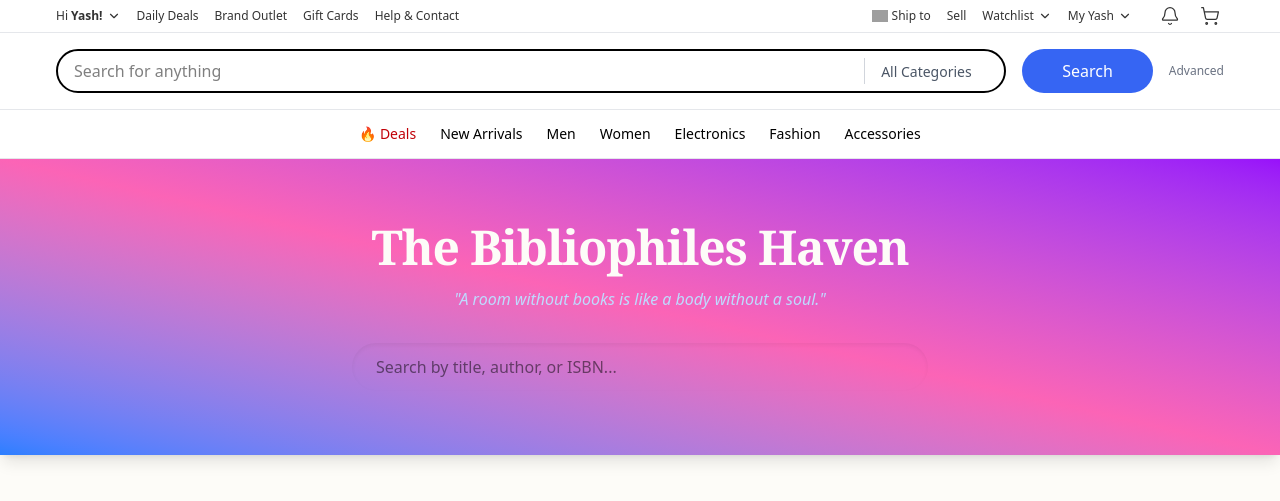
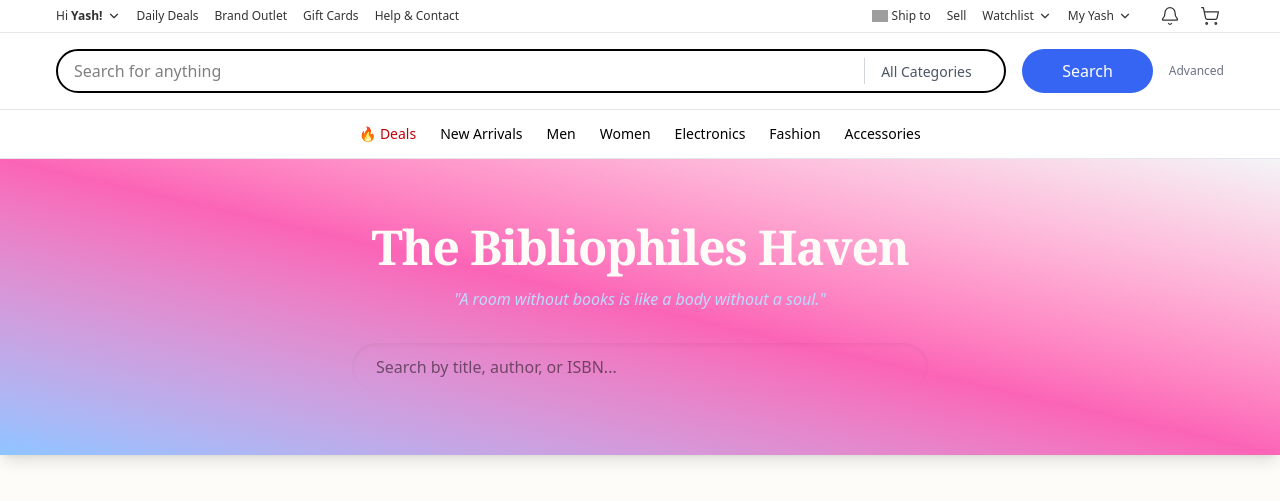
Before and after one commit to yasarahasini/Ecommerce-website, a Next.js app in the folder frontend/: page /books in a window 1280 px wide. Shown: the top 501 px of the page. Built offline with nearby package versions, Linux system fonts and the light colour scheme; grey boxes are pictures that could not be loaded.

Commit message:
update pages

```diff
--- a/frontend/app/(user)/books/page.tsx
+++ b/frontend/app/(user)/books/page.tsx
@@ -70,7 +70,7 @@ const BooksPage: React.FC = () => {
   return (
     <div className="min-h-screen bg-[#fdfcf8] text-[#1a1a1a]">
 
-      <header className="bg-gradient-to-tr from-blue-500 via-pink-400 to-purple-600 text-[#fdfcf8] py-16 px-6 shadow-lg">
+      <header className="bg-gradient-to-tr from-blue-300 via-pink-400 to-gray-100 text-[#fdfcf8] py-16 px-6 shadow-lg">
         <div className="max-w-7xl mx-auto text-center">
           <h1 className="text-4xl md:text-5xl font-serif font-bold mb-4 tracking-tight">The Bibliophiles Haven</h1>
           <p className="text-blue-200 font-light italic mb-8">"A room without books is like a body without a soul."</p>
```
